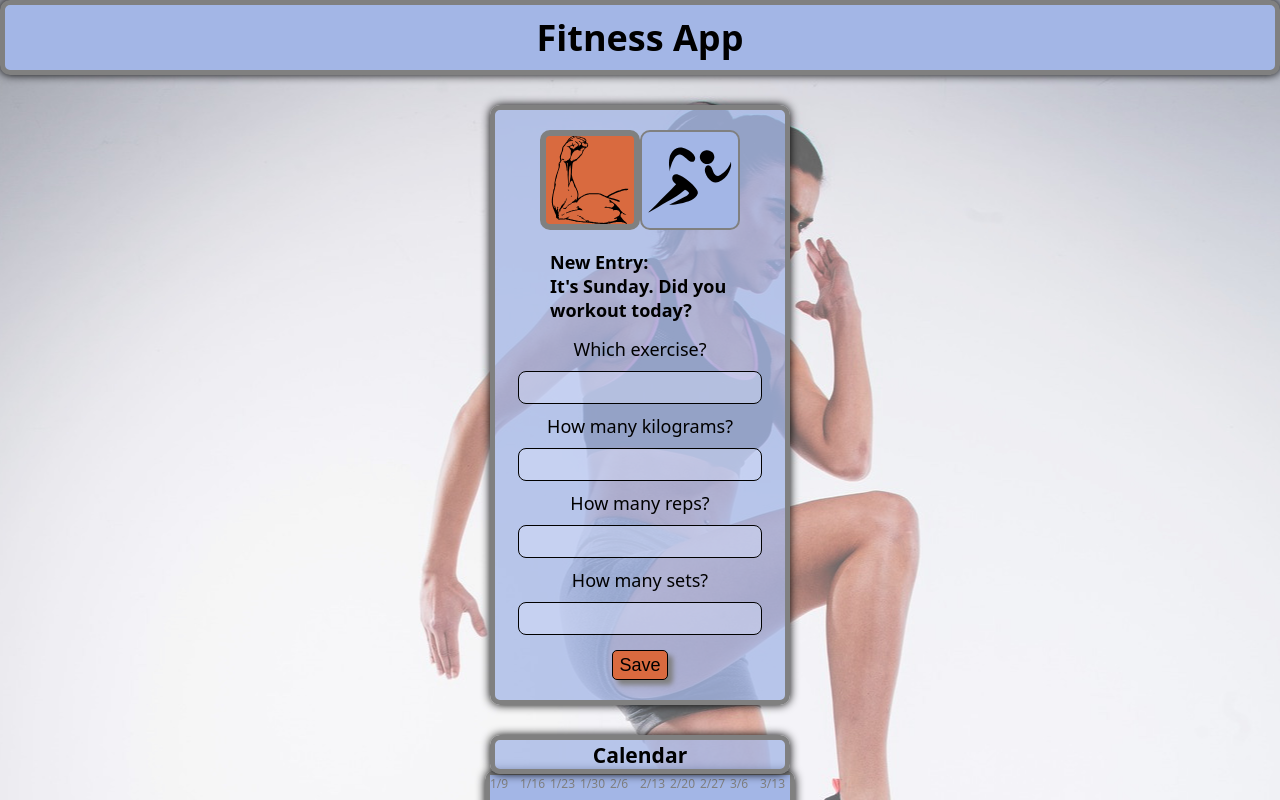
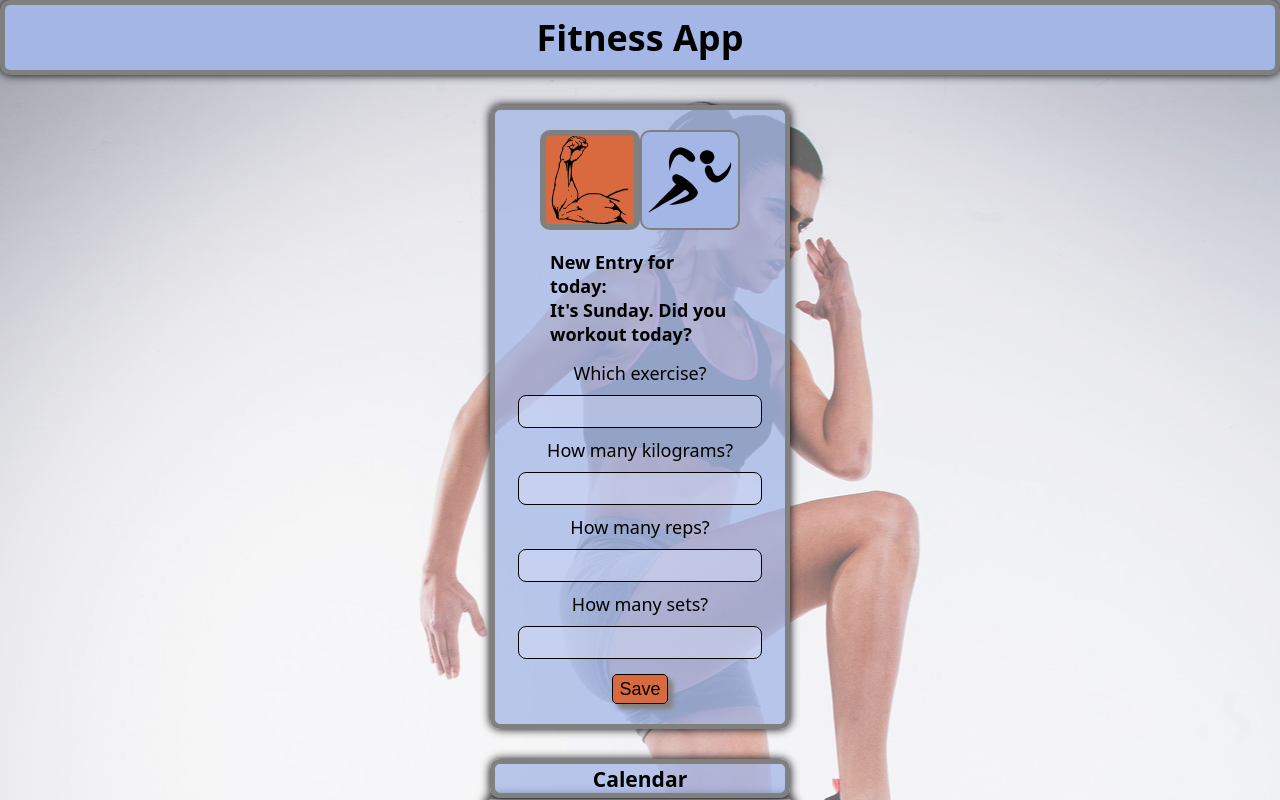
Before and after one commit to lenzloesche/capstone-project, a Next.js app: page /calendar in a window 1280 px wide. Shown: the top 800 px of the page. Built offline with nearby package versions, Linux system fonts and the light colour scheme.

Commit message:
changed ux for calendarto easier understand what the form does

```diff
--- a/components/CalendarHeatmap/index.js
+++ b/components/CalendarHeatmap/index.js
@@ -169,7 +169,7 @@ export default function CalendarHeatmap({
               handleNewEntryClick(event, dateSelected);
             }}
           >
-            New
+            New for selected Date
           </StyledButton>
         ) : (
           ""
--- a/pages/calendar.js
+++ b/pages/calendar.js
@@ -218,7 +218,7 @@ export default function Calendar() {
         <p className="big-text">
           {!editMode.editModeOn ? (
             <>
-              {"New Entry:"}
+              {"New Entry for today:"}
               <br />
               {"It's " +
                 day +
```
